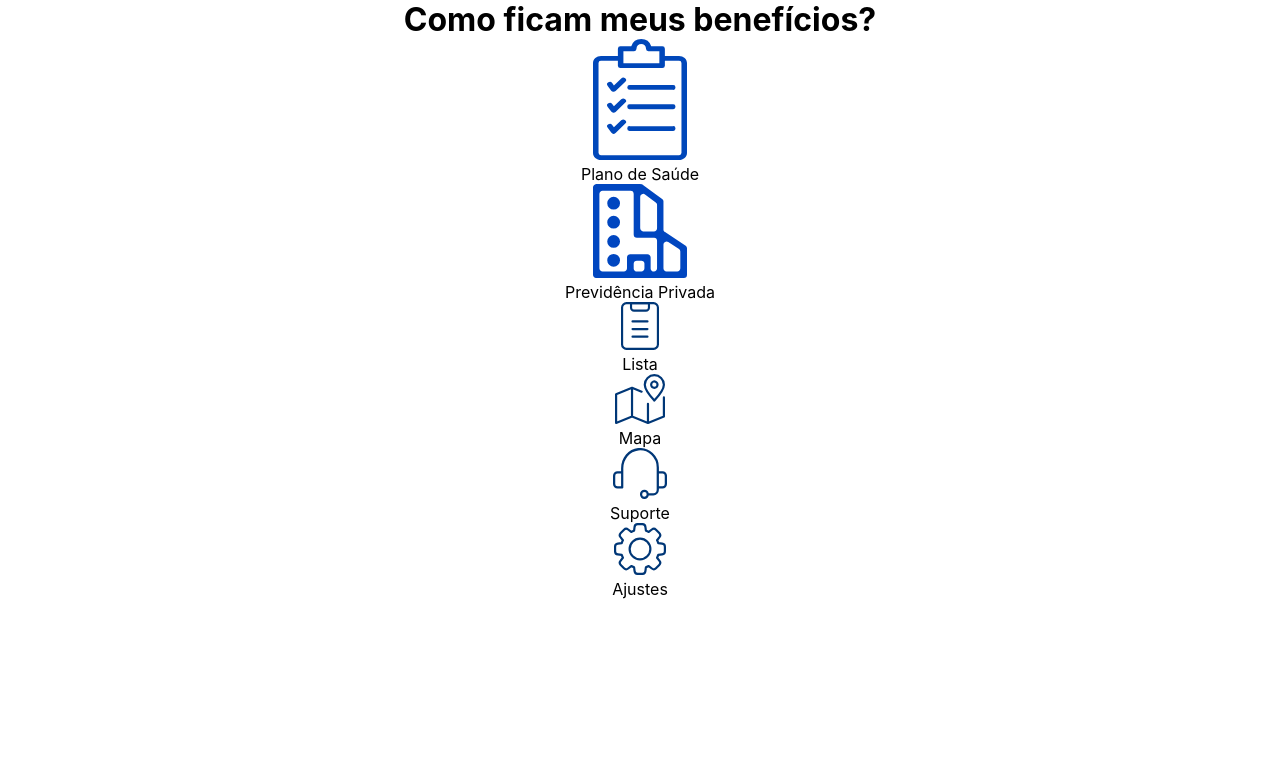
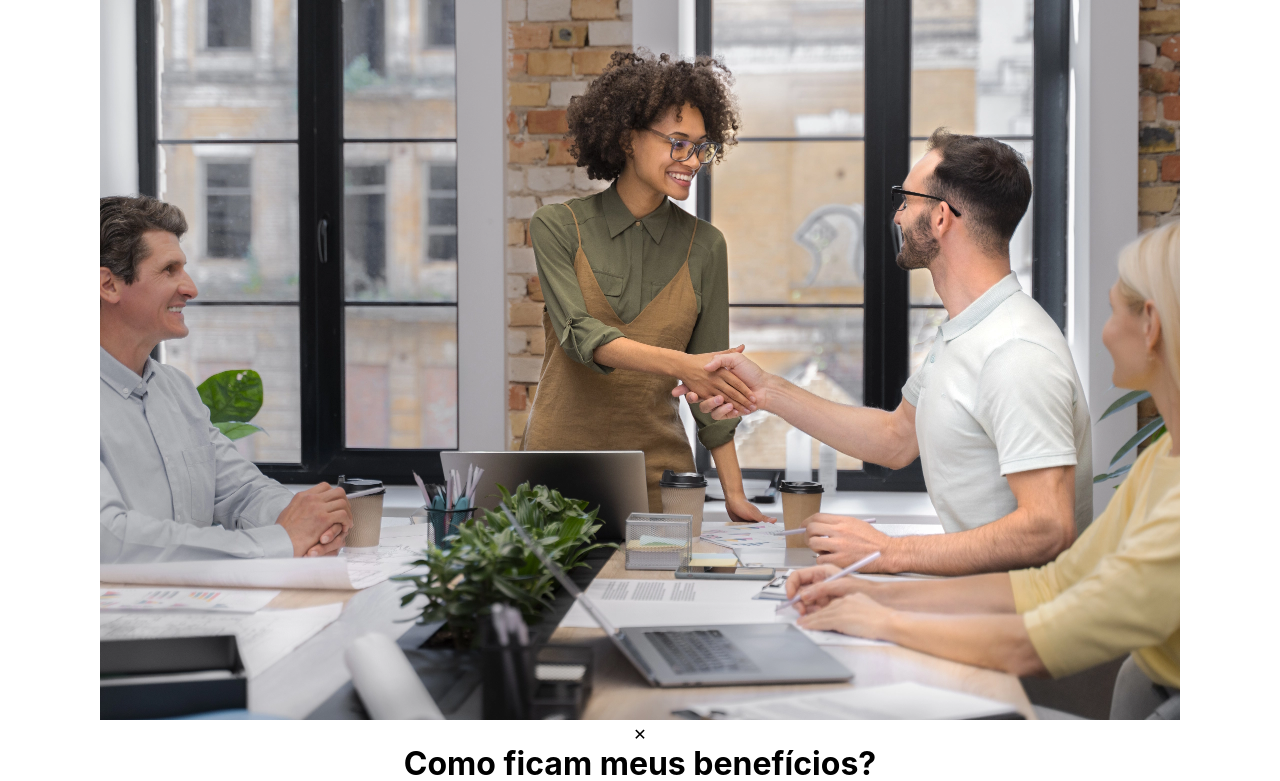
Before and after one commit to Lucassis7/wv-front-test, a React (Vite) app: page / in a window 1280 px wide. Shown: the top 781 px of the page. Built offline with nearby package versions, Linux system fonts and the light colour scheme.

Commit message:
feat: add hero container in App

```diff
--- a/src/App.jsx
+++ b/src/App.jsx
@@ -2,6 +2,7 @@ import { useState } from "react";
 import Card from "./components/Card";
 import Button from "./components/Button";
 import "./App.css";
+import heroBackground from "./assets/hero-background.png";
 import clipboardIcon from "./assets/clipboard-icon.svg";
 import buildingIcon from "./assets/building-icon.svg";
 import listIcon from "./assets/list-icon.svg";
@@ -14,7 +15,10 @@ function App() {
     <>
       <main>
         {/* Hero container */}
-        <div></div>
+        <div className="hero">
+          <img src={heroBackground} alt="Pessoas felizes em reunião." />
+          <p className="close-btn">&#x2715;</p>
+        </div>
 
         {/* Option cards container */}
         <div>
```
